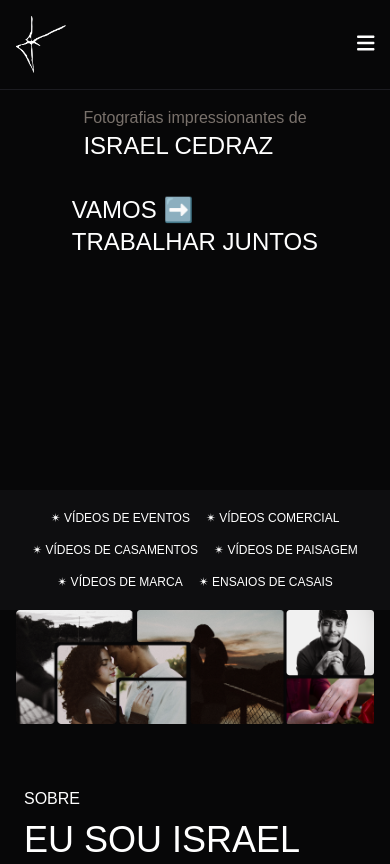
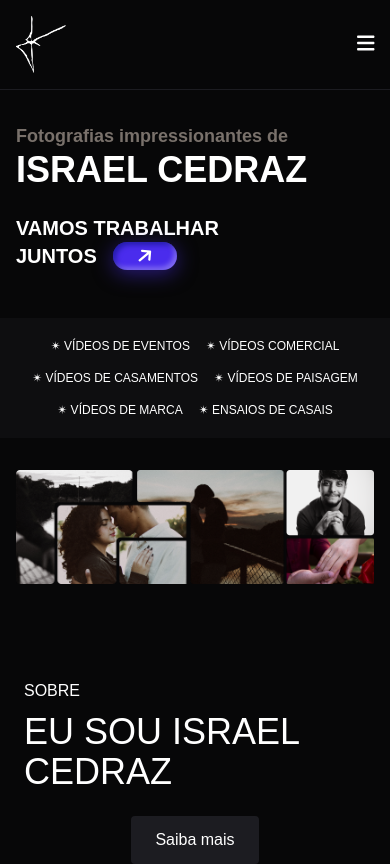
Before and after one commit to Joao2511/Israel, a React (Vite) app: page / in a window 390 px wide. Shown: the top 864 px of the page. Built offline with nearby package versions, Linux system fonts and the light colour scheme.

Commit message:
refactor: Adicionar responsividade na tela home

```diff
--- a/src/index.css
+++ b/src/index.css
@@ -40,3 +40,21 @@
 html {
   scroll-behavior: smooth;
 }
+/* No seu arquivo CSS */
+@layer utilities {
+  .max-sm {
+    max-width: 639px;
+  }
+  .max-md {
+    max-width: 767px;
+  }
+  .max-lg {
+    max-width: 1023px;
+  }
+  .max-xl {
+    max-width: 1279px;
+  }
+  .max-2xl {
+    max-width: 1535px;
+  }
+}
--- a/src/pages/Depoimentos.tsx
+++ b/src/pages/Depoimentos.tsx
@@ -118,7 +118,7 @@ export default function Depoimentos() {
             </div>
 
             {/* Slider de depoimentos */}
-            <div className="slider-container relative bg-red-500">
+            <div className="slider-container relative">
                 <Slider {...settings}>
                     {depoimentos.map((depoimento, index) => (
                         <div key={index} className="px-2 relative">
--- a/src/pages/Home.tsx
+++ b/src/pages/Home.tsx
@@ -1,3 +1,5 @@
+import { FontAwesomeIcon } from '@fortawesome/react-fontawesome';
+import { faArrowRight } from "@fortawesome/free-solid-svg-icons";
 import Shape from "../assets/Shape.png";
 import Fotos from "../assets/Fotos.png";
 
@@ -14,34 +16,50 @@ export default function Home() {
   return (
     <>
       {/* Seção Superior */}
-      <div className="w-full flex flex-col md:flex-row min-h-[400px] md:min-h-[500px]">
+      <div className="w-full flex flex-col md:flex-row px-4 md:px-16 flex-wrap">
 
         {/* Coluna 1: Texto */}
-        <div className="w-full md:w-1/3 flex justify-center items-center p-4">
-          <h1 className="text-2xl sm:text-3xl md:text-4xl lg:text-5xl flex flex-col break-words">
-            <span className="text-base sm:text-lg md:text-xl text-stone-500">
+        <div className="w-full md:w-1/3 flex justify-start md:justify-start items-center mt-8 md:mt-0">
+          <h1 className="text-4xl sm:text-4xl md:text-4xl lg:text-5xl flex flex-col break-words font-semibold">
+            <span className="text-lg sm:text-lg md:text-xl text-stone-500">
               Fotografias impressionantes de
             </span>
             ISRAEL CEDRAZ
           </h1>
         </div>
 
-        {/* Coluna 2: Imagem Shape */}
-        <div className="w-full hidden md:w-1/3 justify-center items-center md:flex">
+        {/* Coluna 2: Imagem Shape (escondida em telas pequenas) */}
+        <div className="w-full hidden md:flex md:w-1/3 justify-center items-center">
           <img
             src={Shape}
             alt="Shape"
-            className="w-[500px] h-auto"
+            className="w-[360px] h-auto"
           />
         </div>
 
+        {/* Coluna 3: Chamada para ação */}
+        <div className="w-full md:w-1/3 flex flex-col justify-center items-start mt-6 mb-12 md:mt-0 md:mb-0">
 
-        {/* Coluna 3: Chamada para ação */}
-        <div className="w-full md:w-1/3 flex justify-center items-center p-4">
-          <h1 className="text-2xl sm:text-3xl md:text-4xl lg:text-5xl break-words">
-            VAMOS ➡️ <br />
-            TRABALHAR JUNTOS
-          </h1>
+          <div className='flex items-center'>
+            <h1 className="text-xl sm:text-3xl md:text-4xl lg:text-5xl font-semibold">VAMOS TRABALHAR</h1>
+          </div>
+          <div className='flex text-xl mt-0 md:mt-2 md:4 sm:text-3xl md:text-4xl lg:text-5xl font-semibold'>
+            <h1>JUNTOS</h1>
+            <button
+              className="bg-[#4A2CED] flex items-center px-6 md:py-4 md:px-8 lg:py-2 lg:px-10 rounded-4xl transition-all duration-300 ease-in-out hover:scale-105 hover:shadow-lg ml-4"
+              style={{
+                boxShadow: "inset 3px 3px 5px rgba(0, 11, 109, 0.5), inset -3px -3px 5px rgba(255, 255, 255, 0.3)",
+                borderRadius: "24px",
+                filter: "drop-shadow(0px 4px 10px rgba(74, 44, 237, 0.5))",
+              }}
+            >
+              <FontAwesomeIcon
+                icon={faArrowRight}
+                style={{ transform: "rotate(320deg)", fontSize: "clamp(18px, 2.5vw, 24px)" }}
+              />
+            </button>
+          </div>
+
         </div>
       </div>
 
@@ -55,7 +73,7 @@ export default function Home() {
       </div>
 
       {/* Imagem Fotos */}
-      <div className="w-full px-4 md:px-16">
+      <div className="w-full px-4 md:px-16 py-8 md:py-16">
         <img src={Fotos} alt="Fotos" className="w-full object-cover" />
       </div>
     </>
--- a/src/pages/Sobre.tsx
+++ b/src/pages/Sobre.tsx
@@ -30,7 +30,7 @@ const Sobre = () => {
                 </div>
 
                 {/* Texto e contato */}
-                <div className='w-full xl:w-1/2 mt-8 xl:mt-0'>
+                <div className='w-full flex -center xl:w-1/2 mt-8 xl:mt-0'>
                     <div className='border rounded-2xl border-[#1C1C21] p-6 md:p-8'>
                         {/* Introdução */}
                         <div className='border-b border-[#1C1C21] pb-6 mb-6'>
```
